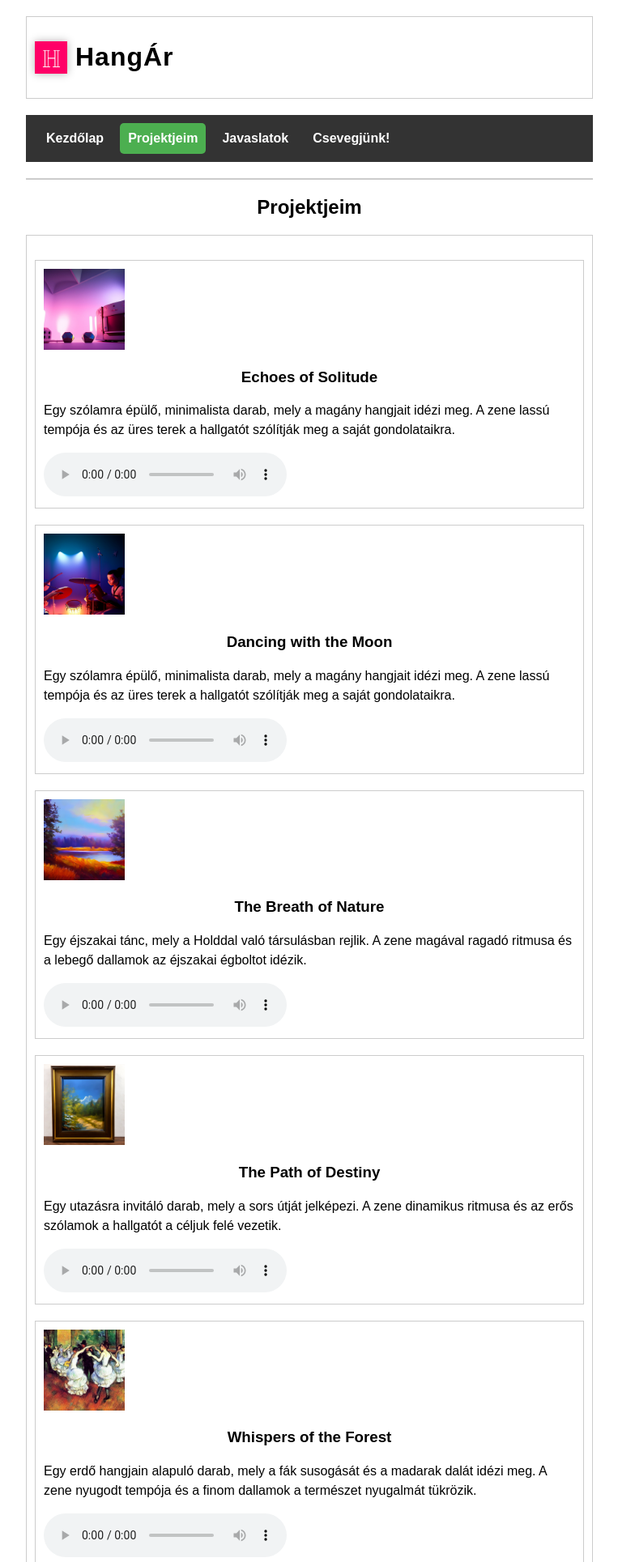
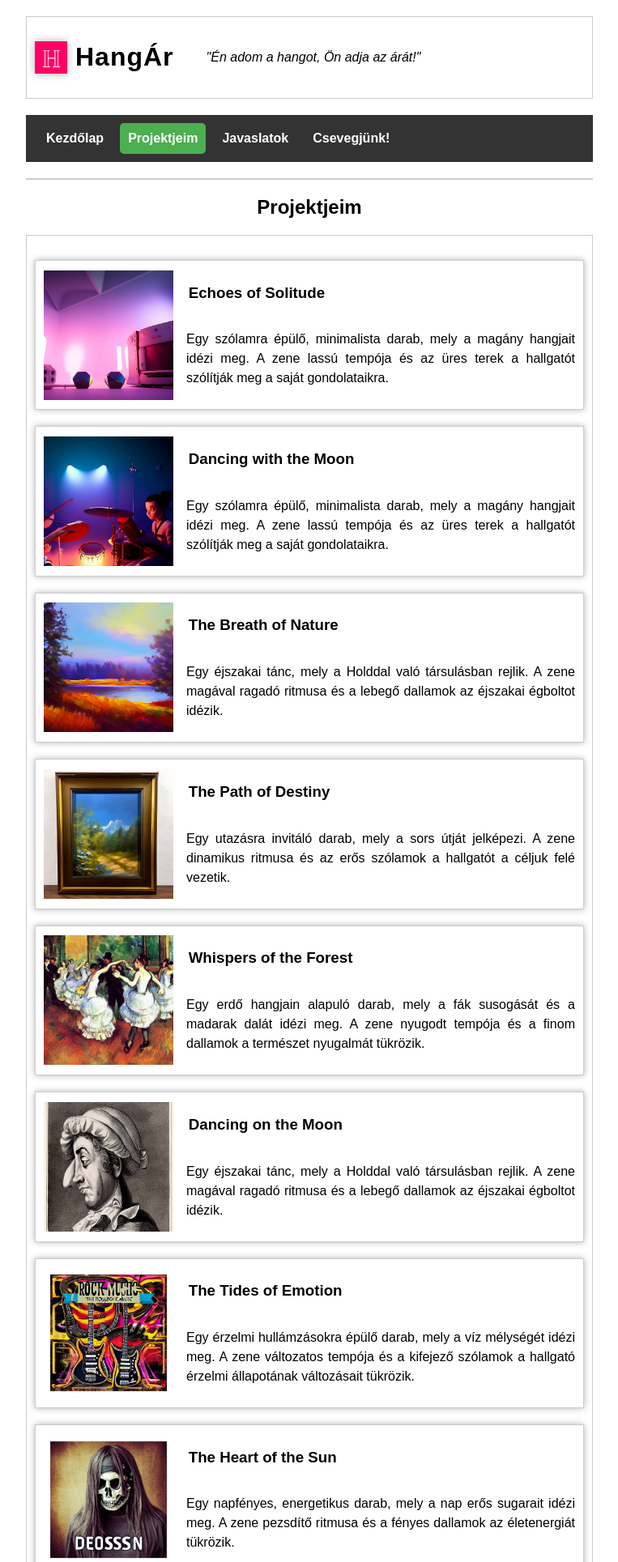
Before and after one commit to Andruida/SZTE-webterv, a PHP site: page /projektek.html in a window 1280 px wide. Shown: the top 1929 px of the page at 81% size, without its empty margins (258-1021 px from the left). Run offline with PHP 8.4, Linux system fonts and the light colour scheme.

Commit message:
Dizájn finomítások

```diff
--- a/css/style.css
+++ b/css/style.css
@@ -38,12 +38,18 @@ nav a {
   padding: 10px;
   margin: 0 5px;
   border-radius: 5px;
+  transition-property: background-color;
+  transition-duration: 100ms;
+  transition-timing-function: linear;
 }
 
 /* Aktív navigációs menü link formázása */
 nav a.active {
   background-color: #4CAF50;
-  color: #fff;
+}
+
+nav a:not(.active):hover {
+  background-color: #225824;
 }
 
 /* Címsorok formázása */
@@ -97,6 +103,15 @@ input[type="reset"] {
   cursor: pointer;
 }
 
+.stars span:hover {
+  color: #daa301;
+}
+
+.stars {
+  width: fit-content;
+  padding-right: 4em;
+}
+
 /* Cikk formázása */
 article {
   margin: 20px 0;
@@ -111,8 +126,16 @@ div {
 
 /* Táblázat formázása */
 table {
+  width: 100%;
+}
+
+table, td, th {
+  border: 1px solid black;
   border-collapse: collapse;
-  width: 100%;
+}
+
+td {
+  padding: 0.3em;
 }
 
 /* Sorszámolt lista formázása */
@@ -167,3 +190,100 @@ hr {
   margin-right: 10px;
   box-shadow: 0 0 10px rgba(0, 0, 0, 0.3);
 }
+
+.company blockquote::before {
+  content: "\"";
+}
+
+.company blockquote::after {
+  content: "\"";
+}
+
+
+.company blockquote {
+  font-weight: normal;
+  font-style: italic;
+}
+
+.card {
+  display: grid;
+  box-shadow: 0 0 8px rgba(0, 0, 0, 0.3);
+  align-items: center;
+  cursor: pointer;
+  transition-property: box-shadow, transform;
+  transition-duration: 200ms;
+  transition-timing-function: linear;
+}
+
+.card:hover {
+  transform: scale(1.02);
+  box-shadow: 0 0 14px rgba(0, 0, 0, 0.3);
+}
+
+@media screen and (min-width: 550px) {
+
+  .card>img {
+    display: inline-block;
+    grid-row-start: 1;
+    grid-row-end: 3;
+    grid-column: 1;
+    max-width: 10rem;
+  }
+
+  .card>h3,
+  .card>p {
+    padding-left: 1em;
+    grid-column-start: 2;
+    grid-column-end: 6;
+    display: inline-block;
+  }
+
+  .card>p {
+    grid-row: 2;
+    text-align: justify;
+  }
+
+  .card>h3 {
+    grid-row: 1;
+    text-align: left;
+  }
+
+  .card>audio {
+    grid-column: 2;
+    grid-row: 3;
+  }
+}
+
+@media screen and (max-width: 550px) {
+
+  .nomobile {
+    display: none;
+  }
+
+  .card>img {
+    display: inline-block;
+    grid-row: 1;
+    grid-column: 1;
+    max-width: 100%;
+  }
+
+  .card>h3,
+  .card>p {
+    grid-column: 1;
+    display: inline-block;
+    text-align: left;
+  }
+
+  .card>p {
+    grid-row: 3;
+    text-align: justify;
+  }
+
+  .card>h3 {
+    grid-row: 2;
+  }
+
+  .card>audio {
+    grid-row: 4;
+  }
+}
--- a/docker-compose.yml
+++ b/docker-compose.yml
@@ -4,6 +4,6 @@ services:
   web:
     image: httpd:2.4
     ports:
-      - 8080:80
+      - 80:80
     volumes:
       - ./:/usr/local/apache2/htdocs/
--- a/index.html
+++ b/index.html
@@ -14,6 +14,7 @@
         <div class="company">
             <img src="img/logo/logocrop.png" alt="Cég logó">
             <h1>HangÁr</h1>
+            <blockquote>Én adom a hangot, Ön adja az árát!</blockquote>
         </div>
         <nav>
             <a class="nav-link active" href="index.html">Kezdőlap</a>
--- a/js/project_list.js
+++ b/js/project_list.js
@@ -6,16 +6,16 @@ $(document).ready(() => {
             const pData = data[k];
             if (!pData) return;
             div.append(`
-            <div data-project-name="${k}">
-                <img src="${pData.img}" width="100" alt="">
+            <div data-project-name="${k}" class="card">
+                <img src="${pData.img}" alt="${k}">
                 <h3>${k}</h3>
                 <p>
                     ${pData.html}
                 </p>
-                <audio controls>
+                <!--<audio controls>
                     <source src="${pData.sound}" type="audio/mpeg">
                   A böngésződ sajnos nem támogatja csodás dalaim lejátszását :c
-                  </audio>
+                  </audio>-->
             </div>
             `)
         })
--- a/projektek.html
+++ b/projektek.html
@@ -14,6 +14,7 @@
         <div class="company">
             <img src="img/logo/logocrop.png" alt="Cég logó">
             <h1>HangÁr</h1>
+            <blockquote>Én adom a hangot, Ön adja az árát!</blockquote>
         </div>
         <nav>
             <a class="nav-link" href="index.html">Kezdőlap</a>
--- a/visszajelzes.html
+++ b/visszajelzes.html
@@ -14,6 +14,7 @@
         <div class="company">
             <img src="img/logo/logocrop.png" alt="Cég logó">
             <h1>HangÁr</h1>
+            <blockquote>Én adom a hangot, Ön adja az árát!</blockquote>
         </div>
         <nav>
             <a class="nav-link" href="index.html">Kezdőlap</a>
```
Also changed, not shown: csevegjünk.html (+1 -11 lines), projekt.html (+12 -3 lines).
